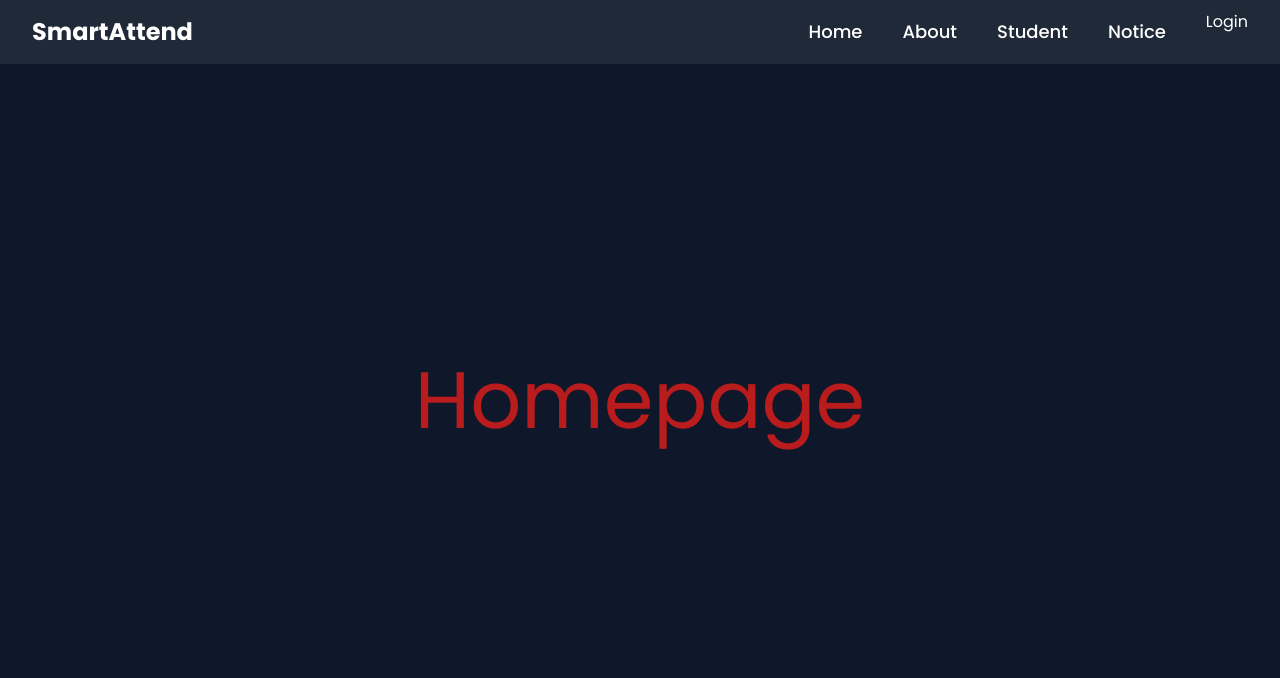
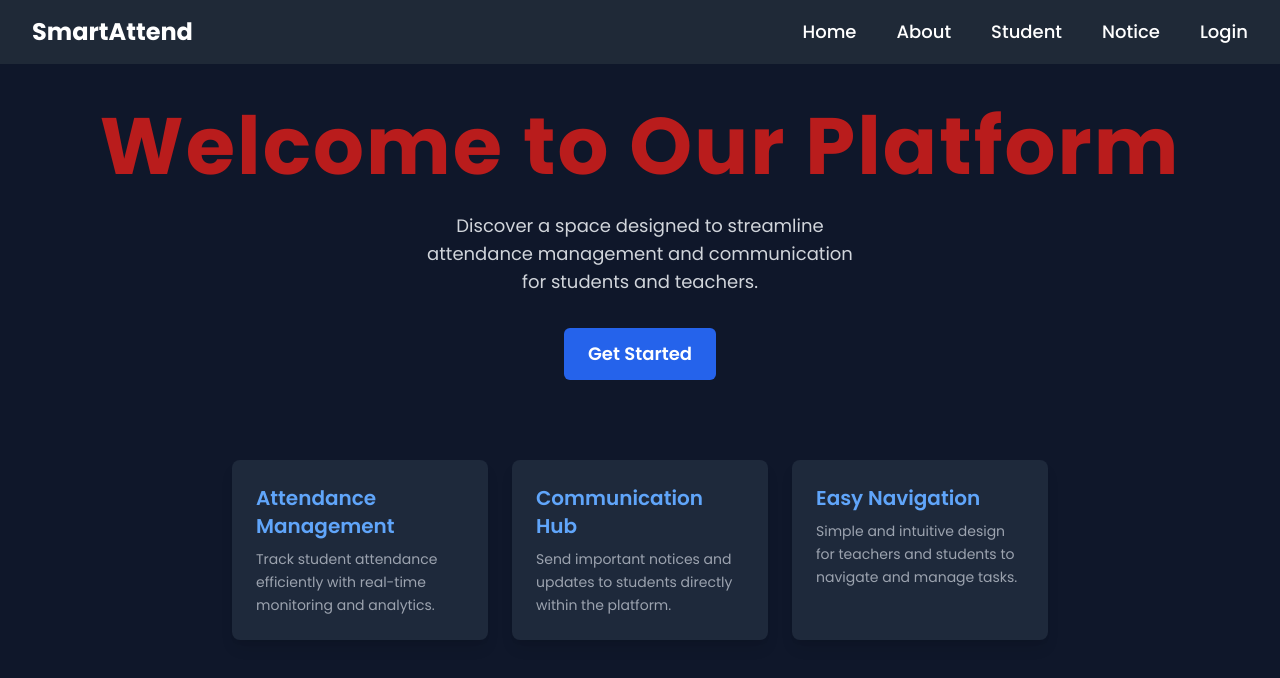
Before and after one commit to Anant1004/Smart-Attend-Client, a React (Vite) app: page / in a window 1280 px wide. Shown: the top 678 px of the page. Built offline with nearby package versions, Linux system fonts and the light colour scheme.

Commit message:
added the home component

```diff
--- a/src/App.jsx
+++ b/src/App.jsx
@@ -1,16 +1,59 @@
-import Navbar from './components/Navbar'
-import './index.css'
+import { useNavigate } from 'react-router-dom';
+import Navbar from './components/Navbar';
+import './index.css';
 
 function App() {
+  const navigate = useNavigate();
+
+  const handleGetStarted = () => {
+    navigate('/signup');
+  };
 
   return (
     <>
-    <div className='bg-slate-900 text-white w-full h-lvh flex flex-col items-center justify-center'>
-      <Navbar/>
-      <h1 className='text-red-700 md:text-[5rem] text-[4rem]'>Homepage</h1>
-    </div>
+      <div className="bg-slate-900 text-white min-h-screen flex flex-col items-center justify-start pt-10">
+        <Navbar />
+        <section className="text-center mt-10 p-4">
+          <h1 className="text-red-700 md:text-[5rem] text-[3rem] font-bold leading-tight tracking-wide">
+            Welcome to Our Platform
+          </h1>
+          <p className="mt-4 md:text-lg text-sm max-w-md mx-auto text-gray-300 leading-relaxed">
+            Discover a space designed to streamline attendance management and communication for students and teachers.
+          </p>
+          <div className="mt-8">
+            <button
+              onClick={handleGetStarted}
+              className="bg-blue-600 hover:bg-blue-700 px-6 py-3 rounded-md text-lg font-semibold transition-colors duration-200"
+            >
+              Get Started
+            </button>
+          </div>
+        </section>
+        <section className="mt-16 w-full px-4 md:px-10 max-w-4xl">
+          <div className="grid md:grid-cols-3 gap-6">
+            <div className="bg-slate-800 p-6 rounded-lg shadow-lg hover:shadow-xl transition-shadow duration-200">
+              <h2 className="text-xl font-semibold mb-2 text-blue-400">Attendance Management</h2>
+              <p className="text-gray-400 text-sm leading-relaxed">
+                Track student attendance efficiently with real-time monitoring and analytics.
+              </p>
+            </div>
+            <div className="bg-slate-800 p-6 rounded-lg shadow-lg hover:shadow-xl transition-shadow duration-200">
+              <h2 className="text-xl font-semibold mb-2 text-blue-400">Communication Hub</h2>
+              <p className="text-gray-400 text-sm leading-relaxed">
+                Send important notices and updates to students directly within the platform.
+              </p>
+            </div>
+            <div className="bg-slate-800 p-6 rounded-lg shadow-lg hover:shadow-xl transition-shadow duration-200">
+              <h2 className="text-xl font-semibold mb-2 text-blue-400">Easy Navigation</h2>
+              <p className="text-gray-400 text-sm leading-relaxed">
+                Simple and intuitive design for teachers and students to navigate and manage tasks.
+              </p>
+            </div>
+          </div>
+        </section>
+      </div>
     </>
-  )
+  );
 }
 
-export default App
+export default App;
--- a/src/components/Logout.jsx
+++ b/src/components/Logout.jsx
@@ -34,7 +34,7 @@ const Logout = () => {
             {isAuthenticated() ? (
                 <button onClick={handleLogout} className='ml-3'>Logout</button>
             ) : (
-                <Link to="/login" className='ml-3'>Login</Link>
+                <Link to="/login" className='ml-3 md:text-lg font-medium md:relative md:top-2'>Login</Link>
             )}
         </div>
     );
```
